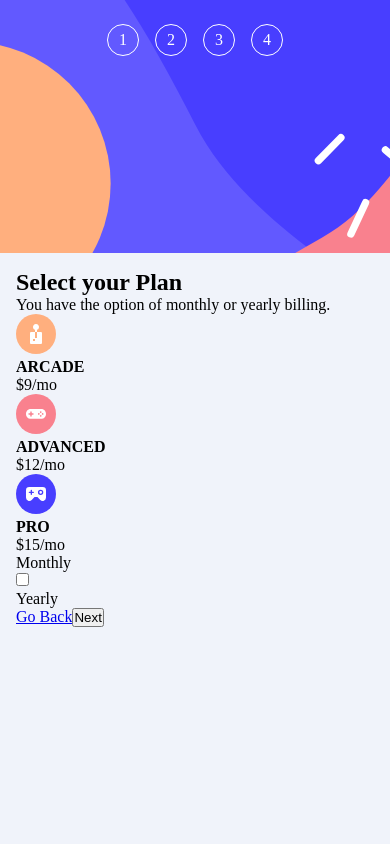
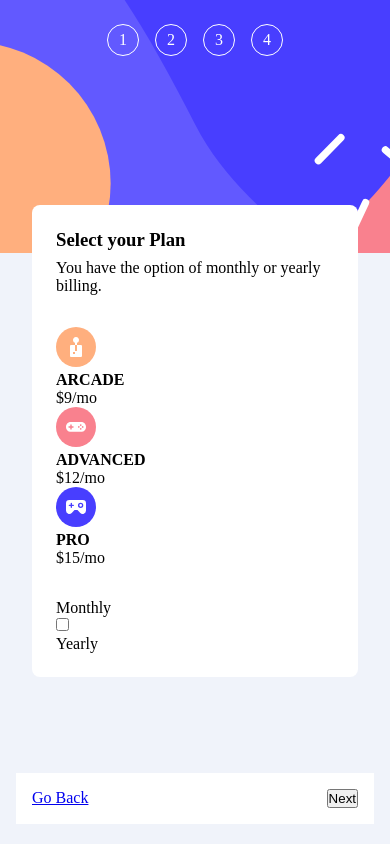
Before and after one commit to nkululek0/multi-step-form, a React (Vite) app: page /select-plan in a window 390 px wide. Built offline with nearby package versions, Linux system fonts and the light colour scheme.

Commit message:
(Update): mobile-styling -> adds core styling for select plan component

```diff
--- /dev/null
+++ b/src/components/select-plan/Select-Plan.module.css
@@ -0,0 +1,25 @@
+.select-plan {
+    position: relative;
+    bottom: 5rem;
+    display: flex;
+    flex-direction: column;
+    gap: 2rem;
+    background-color: #fff;
+    margin: 1rem;
+    padding: 1.5rem;
+    border-radius: 8px;
+}
+
+.header {
+    display: flex;
+    flex-direction: column;
+    gap: 0.5rem;
+}
+
+.actions {
+    display: flex;
+    justify-content: space-between;
+    gap: 1rem;
+    padding: 1rem;
+    background-color: #fff;
+}
--- a/src/components/select-plan/Select-Plan.tsx
+++ b/src/components/select-plan/Select-Plan.tsx
@@ -1,3 +1,5 @@
+import styles from './Select-Plan.module.css';
+
 import ArcadeImage from '../../assets/images/icon-arcade.svg';
 import AdvancedImage from '../../assets/images/icon-advanced.svg';
 import ProImage from '../../assets/images/icon-pro.svg';
@@ -92,8 +94,9 @@ export function SelectPlan() {
 
   return (
     <>
-      <article>
-        <header>
+    <article className='select-plan-wrapper'>
+      <article className={styles['select-plan']}>
+        <header className={styles['header']}>
           <h1>Select your Plan</h1>
           <p>You have the option of monthly or yearly billing.</p>
         </header>
@@ -129,10 +132,11 @@ export function SelectPlan() {
           <p>Yearly</p>
         </section>
       </article>
-      <section className='actions'>
+      <section className={ styles['actions']}>
         <Link to='/'>Go Back</Link>
         <Button validationSettings={ { validate: setNextButton, uri: uri, isValid: isValid } }>Next</Button>
       </section>
+    </article>
     </>
   );
 };
```
